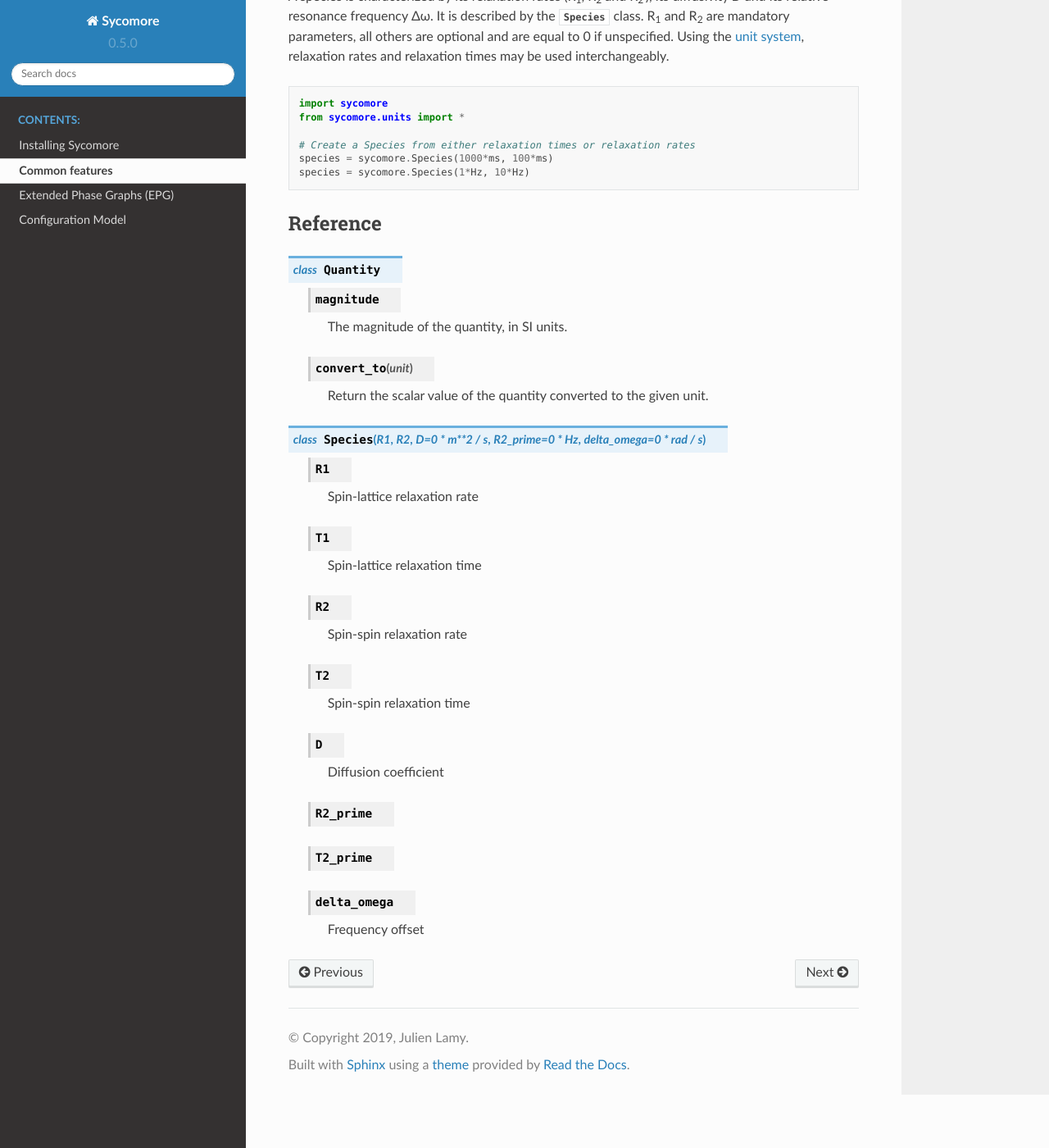
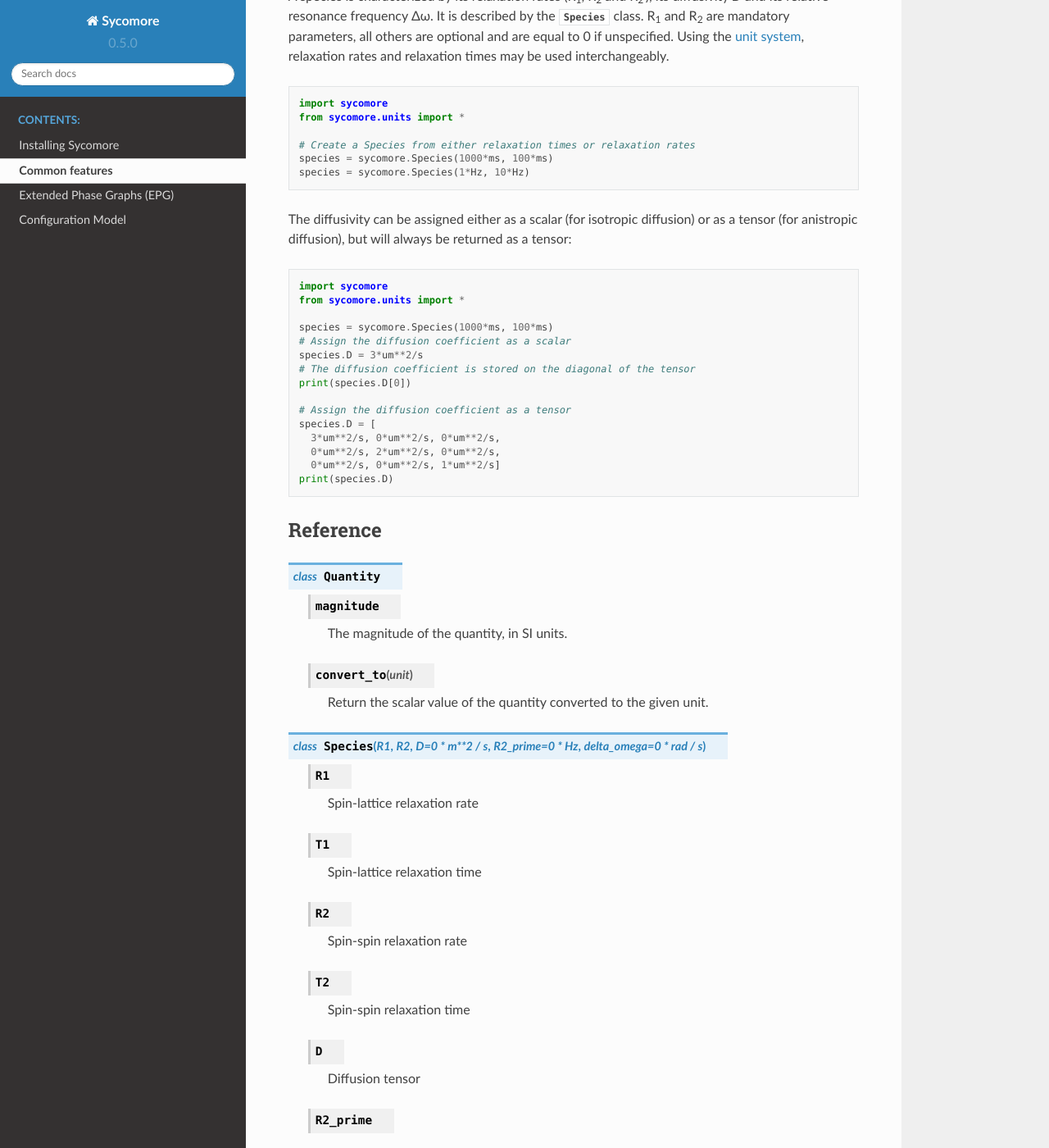
Before and after one commit to lamyj/sycomore, a Sphinx documentation site: the page built from docs/common_features.rst, in a window 1280 px wide and 1400 px high, scrolled down 1217 px. Shown: the whole window at 82% size. Built offline with Sphinx 7.4.7 and the Read the Docs theme 2.0.0, drawn with Linux system fonts in a browser that asks for light colours; pages that are not in the unit, such as notebooks, are missing from menus.

Commit message:
Add constructor to Species for anisotropic diffusion

```diff
--- a/docs/common_features.rst
+++ b/docs/common_features.rst
@@ -46,6 +46,26 @@ A species is characterized by its relaxation rates (|R1|, |R2| and |R2'|), its d
     species = sycomore.Species(1000*ms, 100*ms)
     species = sycomore.Species(1*Hz, 10*Hz)
 
+The diffusivity can be assigned either as a scalar (for isotropic diffusion) or as a tensor (for anistropic diffusion), but will always be returned as a tensor:
+
+.. code-block:: python
+
+  import sycomore
+  from sycomore.units import *
+
+  species = sycomore.Species(1000*ms, 100*ms)
+  # Assign the diffusion coefficient as a scalar
+  species.D = 3*um**2/s
+  # The diffusion coefficient is stored on the diagonal of the tensor
+  print(species.D[0])
+
+  # Assign the diffusion coefficient as a tensor
+  species.D = [
+    3*um**2/s, 0*um**2/s, 0*um**2/s,
+    0*um**2/s, 2*um**2/s, 0*um**2/s,
+    0*um**2/s, 0*um**2/s, 1*um**2/s]
+  print(species.D)
+
 Reference
 ---------
 
@@ -79,7 +99,7 @@ Reference
 
   .. attribute:: D
 
-    Diffusion coefficient
+    Diffusion tensor
 
   .. attribute:: R2_prime
 
```
Also changed, not shown: 3 other files.
